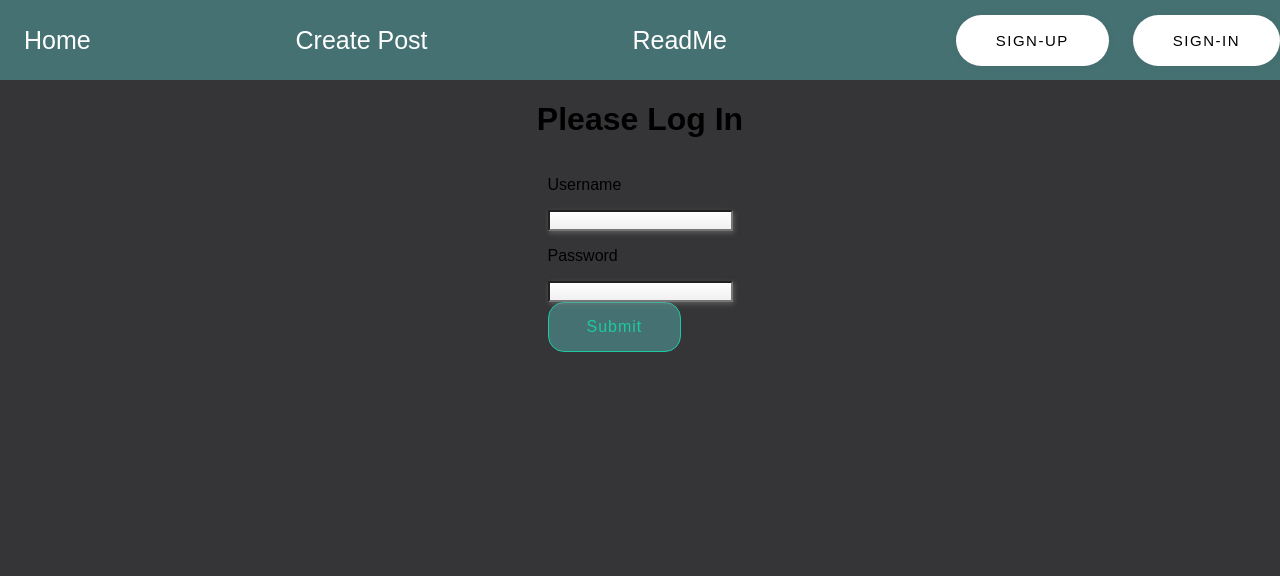
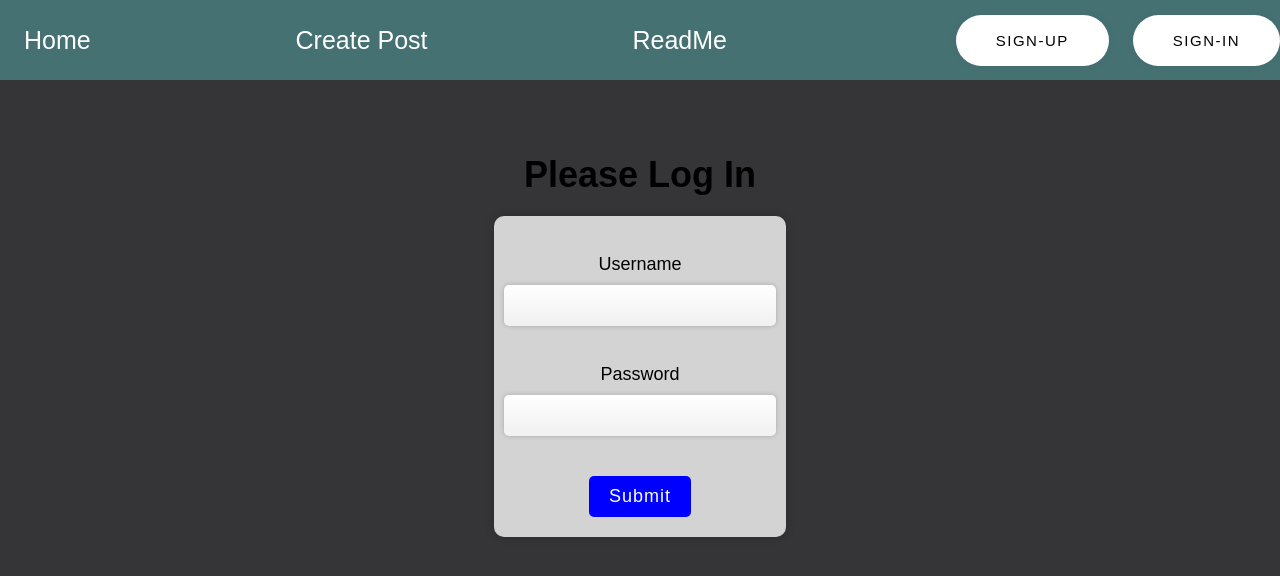
Before and after one commit to layz1008/Final_project, a React (Create React App) app in the folder final_project/: page /signin in a window 1280 px wide. Shown: the top 576 px of the page. Built offline with nearby package versions, Linux system fonts and the light colour scheme.

Commit message:
added Css to signin and Renamed signin class

```diff
--- a/final_project/src/screens/signIn/SignIn.jsx
+++ b/final_project/src/screens/signIn/SignIn.jsx
@@ -15,7 +15,7 @@ export default function Login() {
           <input type="password" />
         </label>
         <div>
-          <button type="submit">Submit</button>
+          <button type="submit" className="submit-button" id="login-button">Submit</button>
         </div>
       </form>
     </div>
--- a/final_project/src/screens/signIn/signin.css
+++ b/final_project/src/screens/signIn/signin.css
@@ -2,4 +2,60 @@
     display: flex;
     flex-direction: column;
     align-items: center;
-}
+    margin-top: 50px;
+  }
+
+  h1 {
+    font-size: 36px;
+    margin-bottom: 20px;
+  }
+
+  form {
+    display: flex;
+    flex-direction: column;
+    align-items: center;
+    background-color: lightgray;
+    padding: 20px;
+    border-radius: 10px;
+    box-shadow: 0 0 10px rgba(0, 0, 0, 0.2);
+  }
+
+  label {
+    display: flex;
+    flex-direction: column;
+    align-items: center;
+    margin-bottom: 20px;
+  }
+
+  p {
+    font-size: 18px;
+    margin-bottom: 10px;
+  }
+
+  input[type="text"], input[type="password"] {
+    width: 100%;
+    padding: 10px;
+    font-size: 18px;
+    border-radius: 5px;
+    border: none;
+    box-shadow: 0 0 5px rgba(0, 0, 0, 0.2);
+  }
+
+  .submit-button {
+    background-color: blue;
+    color: white;
+    padding: 10px 20px;
+    border-radius: 5px;
+    border: none;
+    font-size: 18px;
+    cursor: pointer;
+    transition: background-color 0.2s ease-in-out;
+  }
+
+  .submit-button:hover {
+    background-color: darkblue;
+  }
+
+  #login-button {
+    margin-top: 20px;
+  }
```
